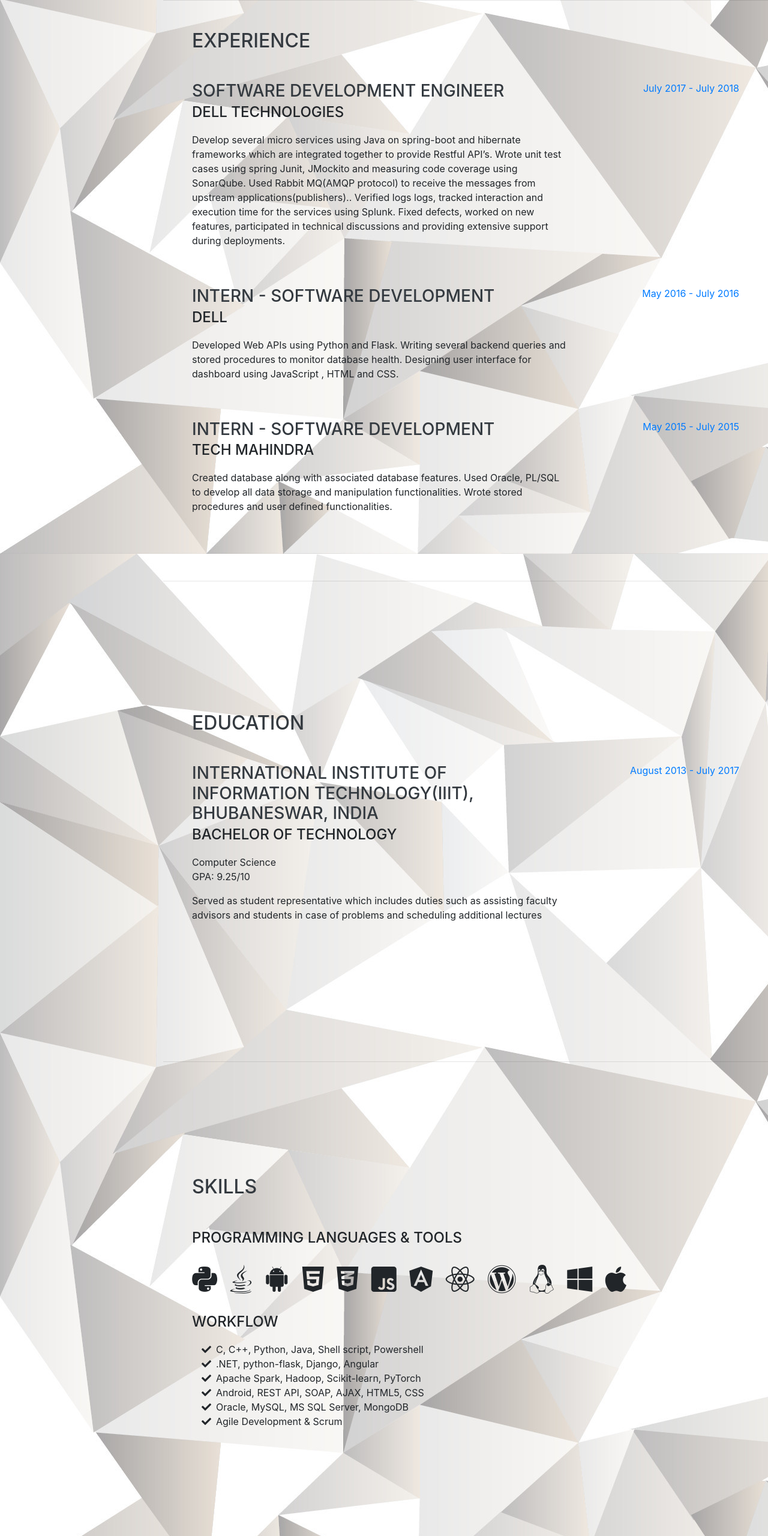
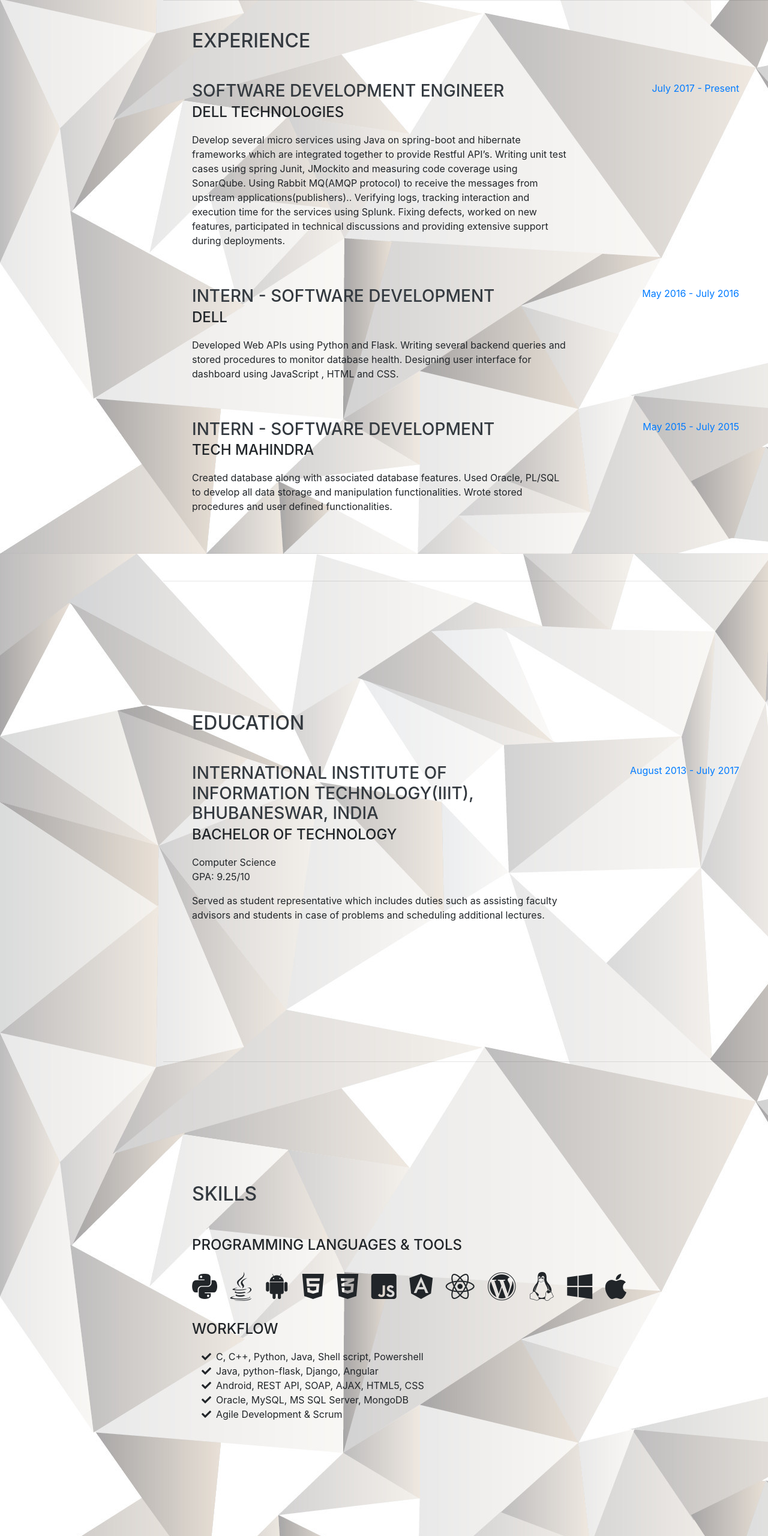
Before and after one commit to SoumyaM30/SoumyaM30.github.io, a website with bundled scripts: page index.html in a window 1280 px wide. Shown: the part 800-3360 px from the top of the page at 60% size. Built offline with nearby package versions, Linux system fonts and the light colour scheme; a web font is replaced by a local one.

Commit message:
Update index.html

```diff
--- a/index.html
+++ b/index.html
@@ -74,7 +74,7 @@
           I am very much interested in recent technologies and love to explore those.
           I love coding since it makes me feel that I can transform my thoughts into reality.
           I love coding especially when it comes to solving data structures or algorithm problems.
-          Apart from my academics and professional interests I am a avid traveller.
+          Apart from my academics and professional interests I am very much involved in extra curricular activities such as group dance, painting and solo singing.
           I like to explore different cultures and learning about other peoples lives, hardships and tradition.
           I am also extensively involved in social work.
           During my seinor year in my undergraduate university I used to teach mathematics to children in an orphanage in India.
@@ -118,13 +118,13 @@
             <h3 class="mb-0">Software Development Engineer</h3>
             <div class="subheading mb-3">Dell Technologies</div>
             <p>Develop several micro services using Java on spring-boot and hibernate frameworks which are integrated together to provide Restful API’s.
-              Wrote unit test cases using spring Junit, JMockito and measuring code coverage using SonarQube.
-              Used Rabbit MQ(AMQP protocol) to receive the messages from upstream applications(publishers)..
-              Verified logs logs, tracked interaction and execution time for the services using Splunk.
-              Fixed defects, worked on new features, participated in technical discussions and providing extensive support during deployments.</p>
+              Writing unit test cases using spring Junit, JMockito and measuring code coverage using SonarQube.
+              Using Rabbit MQ(AMQP protocol) to receive the messages from upstream applications(publishers)..
+              Verifying logs, tracking interaction and execution time for the services using Splunk.
+              Fixing defects, worked on new features, participated in technical discussions and providing extensive support during deployments.</p>
           </div>
           <div class="resume-date text-md-right">
-            <span class="text-primary">July 2017 - July 2018</span>
+            <span class="text-primary">July 2017 - Present</span>
           </div>
         </div>
 
@@ -170,7 +170,7 @@
             <div class="subheading mb-3">Bachelor of Technology</div>
             <div>Computer Science</div>
             <p>GPA: 9.25/10</p>
-            <p>Served as student representative which includes duties such as assisting faculty advisors and students in case of problems and scheduling additional lectures</p>
+            <p>Served as student representative which includes duties such as assisting faculty advisors and students in case of problems and scheduling additional lectures.</p>
           </div>
           <div class="resume-date text-md-right">
             <span class="text-primary">August 2013 - July 2017</span>
@@ -239,11 +239,7 @@
             <li>
           <li>
             <i class="fa-li fa fa-check"></i>
-            .NET, python-flask, Django, Angular
-          </li>
-          <li>
-            <i class="fa-li fa fa-check"></i>
-            Apache Spark, Hadoop, Scikit-learn, PyTorch
+            Java, python-flask, Django, Angular
           </li>
           <li>
             <i class="fa-li fa fa-check"></i>
@@ -263,8 +259,8 @@
     <section class="resume-section p-3 p-lg-5 d-flex align-items-center" id="interests">
       <div class="w-100">
         <h2 class="mb-5">Interests</h2>
-        <p>Apart from being a tech enthusiast, I enjoy most of my time being outdoors. In the winter, I am an avid skier and novice ice climber. During the warmer months here in Colorado, I enjoy mountain biking, free climbing, and kayaking.</p>
-        <p class="mb-0">When forced indoors, I follow a number of sci-fi and fantasy genre movies and television shows, I am an aspiring chef, and I spend a large amount of my free time exploring the latest technology advancements in the front-end web development world.</p>
+        <p>Actively involved in singing competitions and events. Won awards at Dell ITDP events for singing. Love to dance as I believe dance is a translator for the human heart. Drawing sketches and paintings and won various awards during school days.</p>
+        <!--<p class="mb-0">When forced indoors, I follow a number of sci-fi and fantasy genre movies and television shows, I am an aspiring chef, and I spend a large amount of my free time exploring the latest technology advancements in the front-end web development world.</p>-->
       </div>
     </section>
 
```
